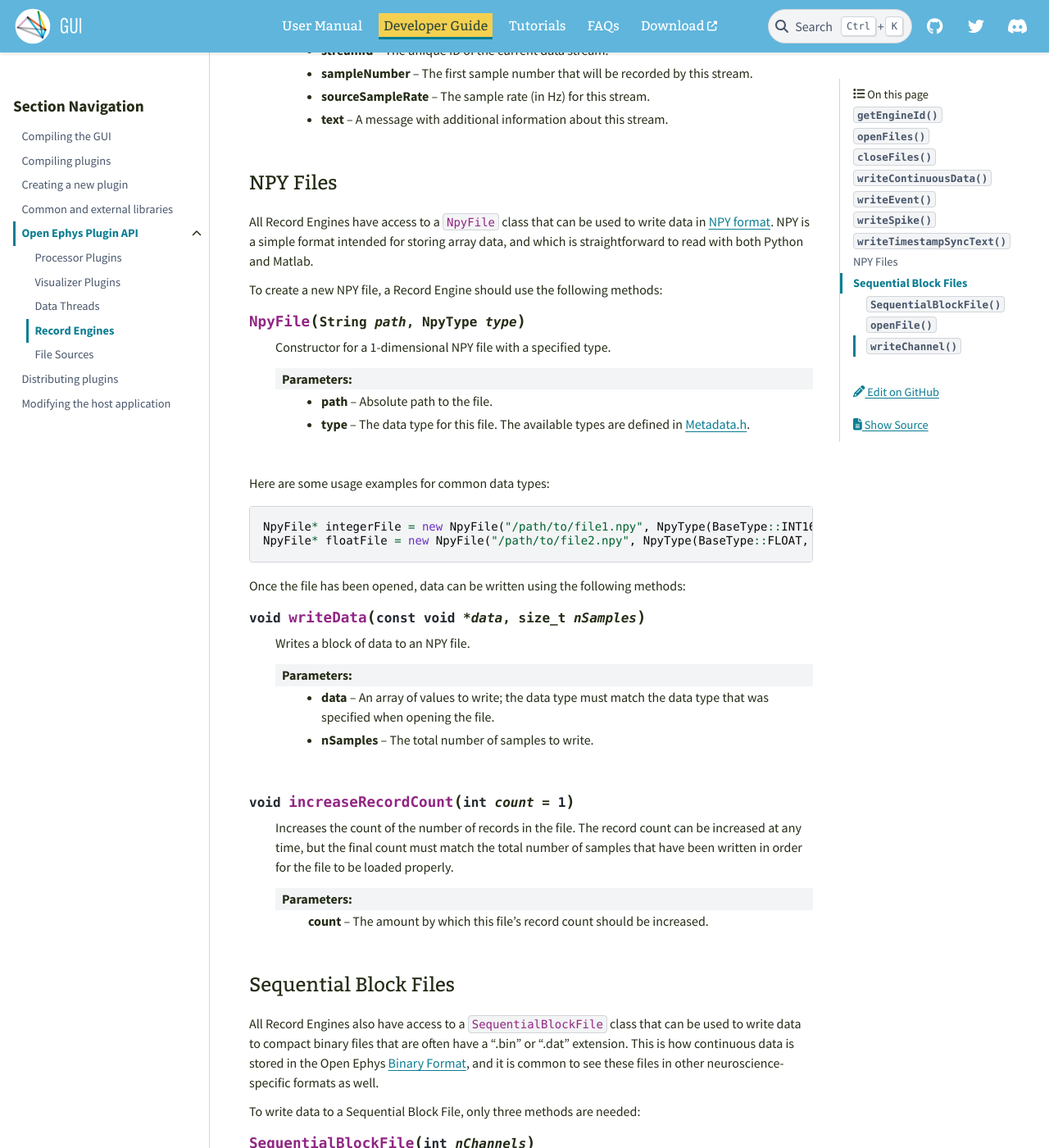
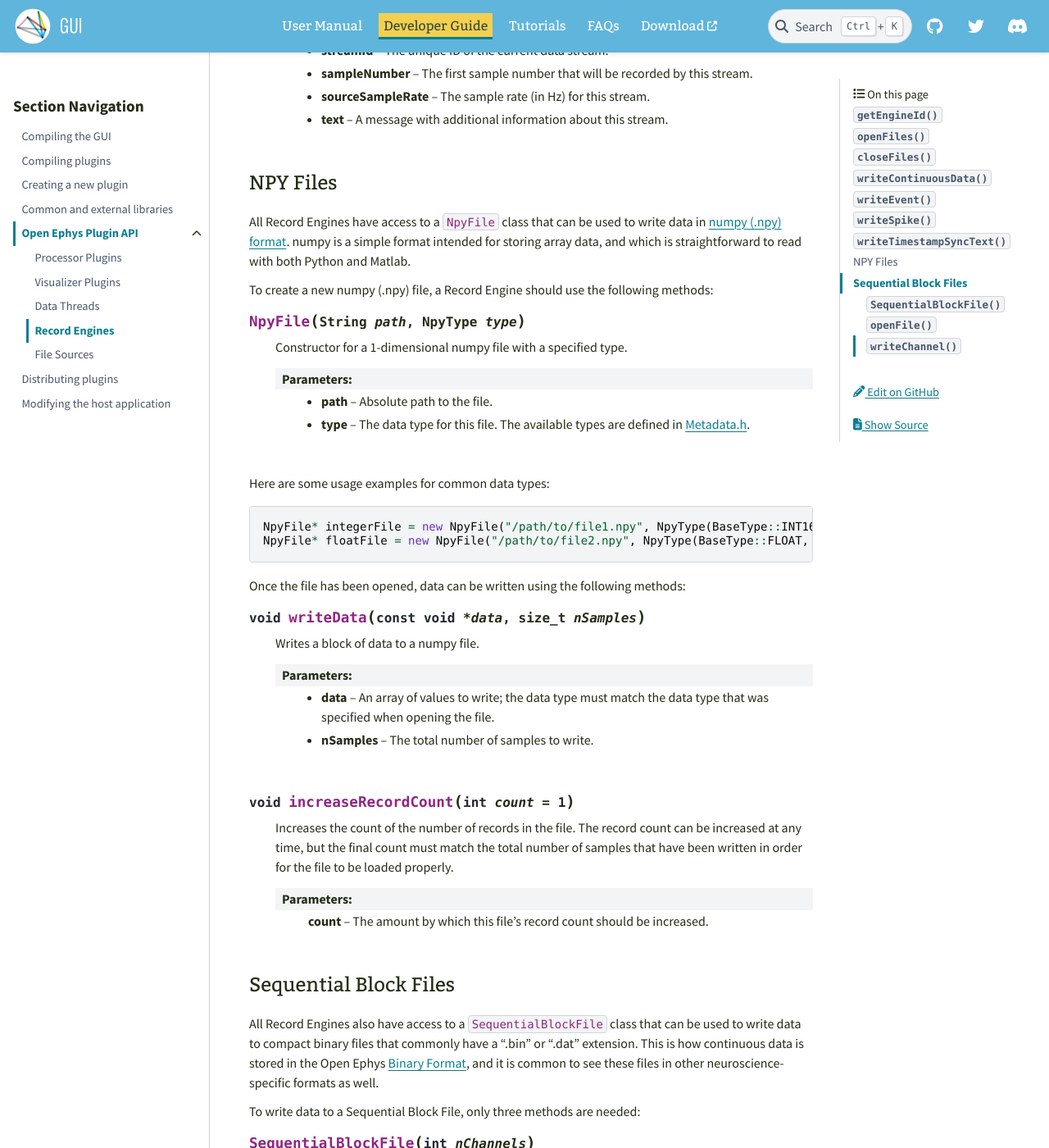
Before and after one commit to open-ephys/gui-docs, a Sphinx documentation site: the page built from source/Developer-Guide/Open-Ephys-Plugin-API/Record-Engines.rst, in a window 1280 px wide and 1400 px high, scrolled down 2204 px. Shown: the whole window at 82% size. Built offline with Sphinx 7.4.7 and the PyData theme 0.15.4, drawn with Linux system fonts in a browser that asks for light colours; pages that are not in the unit, such as notebooks, are missing from menus; some of the changed text lies outside the part shown.

Commit message:
Update Record Engine documentation

```diff
--- a/source/Developer-Guide/Open-Ephys-Plugin-API/Record-Engines.rst
+++ b/source/Developer-Guide/Open-Ephys-Plugin-API/Record-Engines.rst
@@ -5,7 +5,7 @@
 Record Engines
 =====================
 
-.. csv-table:: Record Engines define how continuous data, events, and spikes are written to disk.
+.. csv-table:: Record Engines define custom formats for saving continuous data, events, and spikes.
    :widths: 18, 80
 
    "*Type*", ":code:`Plugin::Type::RECORD_ENGINE`"
@@ -76,13 +76,13 @@ To create a new Record Engine, start with the `Record Engine Template <https://g
 NPY Files
 ############
 
-All Record Engines have access to a :code:`NpyFile` class that can be used to write data in `NPY format <https://numpy.org/devdocs/reference/generated/numpy.lib.format.html>`__. NPY is a simple format intended for storing array data, and which is straightforward to read with both Python and Matlab.
+All Record Engines have access to a :code:`NpyFile` class that can be used to write data in `numpy (.npy) format <https://numpy.org/devdocs/reference/generated/numpy.lib.format.html>`__. numpy is a simple format intended for storing array data, and which is straightforward to read with both Python and Matlab.
 
-To create a new NPY file, a Record Engine should use the following methods:
+To create a new numpy (.npy) file, a Record Engine should use the following methods:
 
 .. function:: NpyFile(String path, NpyType type)
 
-   Constructor for a 1-dimensional NPY file with a specified type.
+   Constructor for a 1-dimensional numpy file with a specified type.
 
    :param path: Absolute path to the file.
    :param type: The data type for this file. The available types are defined in `Metadata.h <https://github.com/open-ephys/plugin-GUI/blob/main/Source/Processors/Settings/Metadata.h>`__.
@@ -99,7 +99,7 @@ Once the file has been opened, data can be written using the following methods:
 
 .. function:: void writeData(const void* data, size_t nSamples)
 
-   Writes a block of data to an NPY file.
+   Writes a block of data to a numpy file.
 
    :param data: An array of values to write; the data type must match the data type that was specified when opening the file.
 
@@ -116,7 +116,7 @@ Once the file has been opened, data can be written using the following methods:
 Sequential Block Files
 ########################
 
-All Record Engines also have access to a :code:`SequentialBlockFile` class that can be used to write data to compact binary files that are often have a ".bin" or ".dat" extension. This is how continuous data is stored in the Open Ephys :ref:`binaryformat`, and it is common to see these files in other neuroscience-specific formats as well.
+All Record Engines also have access to a :code:`SequentialBlockFile` class that can be used to write data to compact binary files that commonly have a ".bin" or ".dat" extension. This is how continuous data is stored in the Open Ephys :ref:`binaryformat`, and it is common to see these files in other neuroscience-specific formats as well.
 
 To write data to a Sequential Block File, only three methods are needed:
 
```
